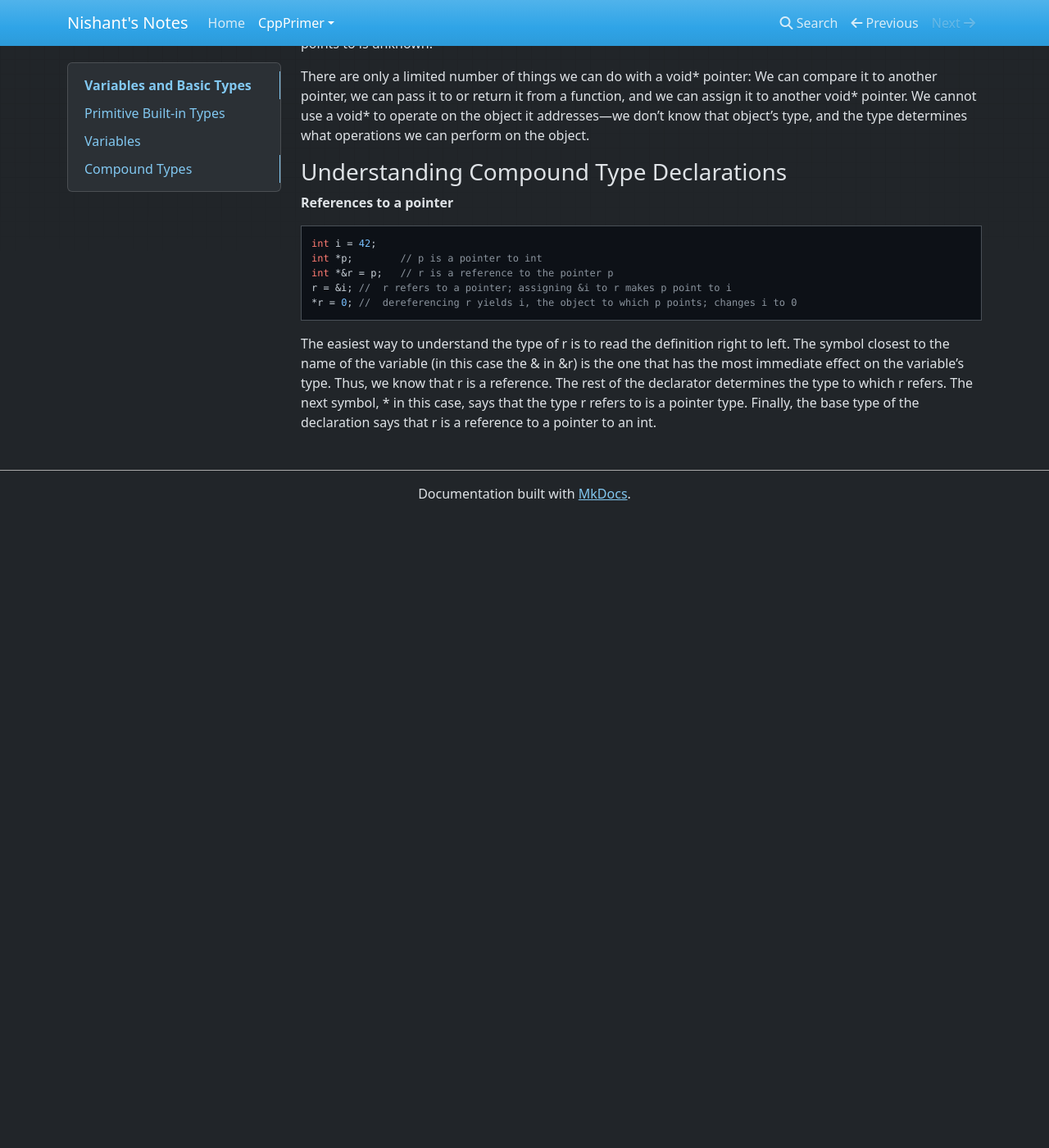
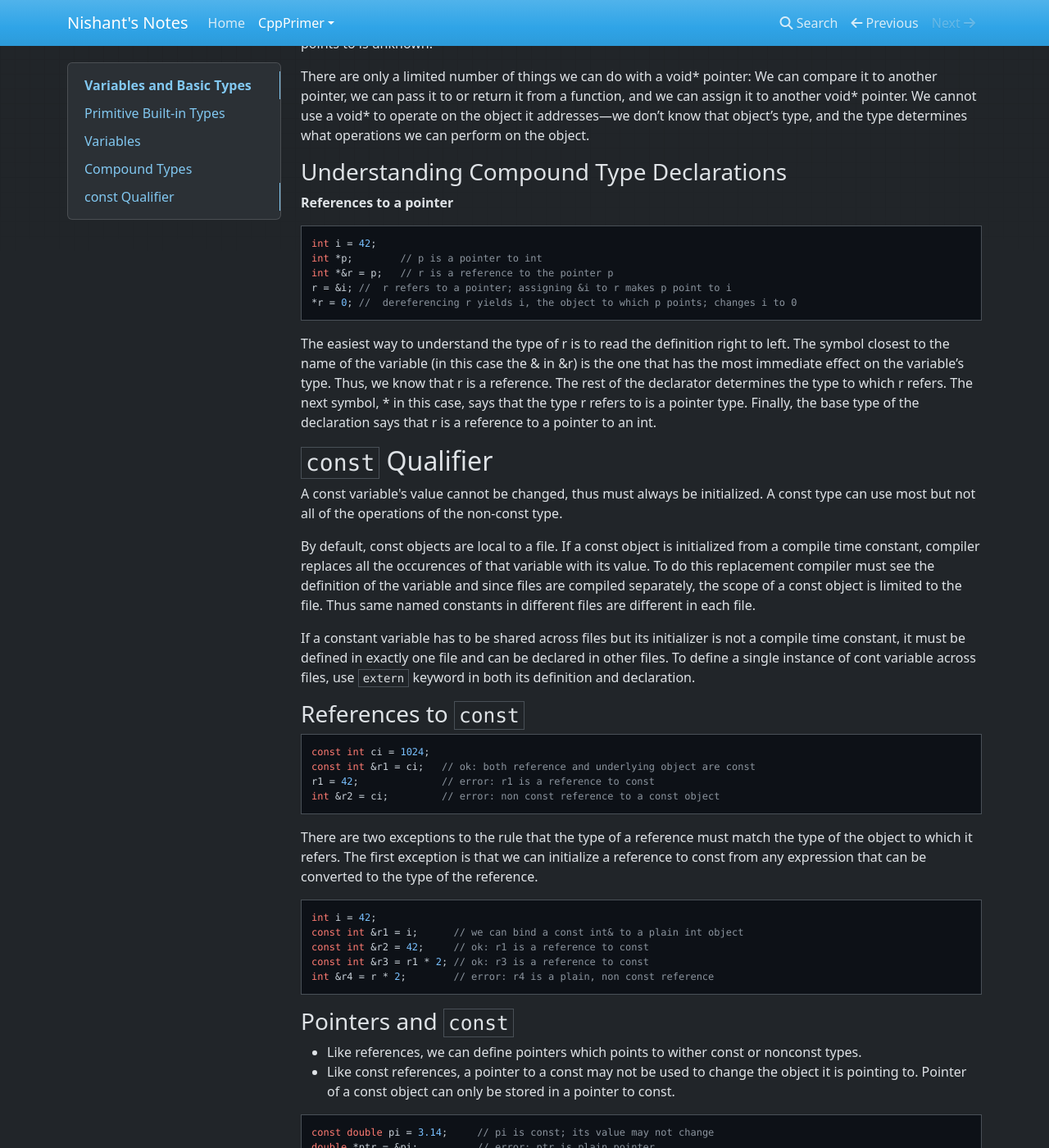
Before and after one commit to gonna-make-it/notes, an MkDocs documentation site: the page built from docs/cppprimer/ch02.md, in a window 1280 px wide and 1400 px high, scrolled down 5995 px. Shown: the whole window at 82% size. Built offline with MkDocs 1.6.1, drawn with Linux system fonts in a browser that asks for light colours; nearby versions of some CDN libraries; before the commit the page ends 6625 px from its top, so only the background shows below that; some of the changed text lies outside the part shown.

Commit message:
Add ch02 upto section 2.4

````diff
--- a/docs/cppprimer/ch02.md
+++ b/docs/cppprimer/ch02.md
@@ -250,3 +250,79 @@ r = &i; //  r refers to a pointer; assigning &i to r makes p point to i
 ```
 
 The easiest way to understand the type of r is to read the definition right to left. The symbol closest to the name of the variable (in this case the & in &r) is the one that has the most immediate effect on the variable’s type. Thus, we know that r is a reference. The rest of the declarator determines the type to which r refers. The next symbol, * in this case, says that the type r refers to is a pointer type. Finally, the base type of the declaration says that r is a reference to a pointer to an int.
+
+## `const` Qualifier
+
+A const variable's value cannot be changed, thus must always be initialized. A const type can use most but not all of the operations of the non-const type.
+
+By default, const objects are local to a file. If a const object is initialized from a compile time constant, compiler replaces all the occurences of that variable with its value. To do this replacement compiler must see the definition of the variable and since files are compiled separately, the scope of a const object is limited to the file. Thus same named constants in different files are different in each file.
+
+If a constant variable has to be shared across files but its initializer is not a compile time constant, it must be defined in exactly one file and can be declared in other files. To define a single instance of cont variable across files, use `extern` keyword in both its definition and declaration.
+
+### References to `const`
+
+```
+const int ci = 1024;
+const int &r1 = ci;   // ok: both reference and underlying object are const
+r1 = 42;              // error: r1 is a reference to const
+int &r2 = ci;         // error: non const reference to a const object
+```
+
+There are two exceptions to the rule that the type of a reference must match the type of the object to which it refers. The first exception is that we can initialize a reference to const from any expression that can be converted to the type of the reference.
+
+```
+int i = 42;
+const int &r1 = i;      // we can bind a const int& to a plain int object
+const int &r2 = 42;     // ok: r1 is a reference to const
+const int &r3 = r1 * 2; // ok: r3 is a reference to const
+int &r4 = r * 2;        // error: r4 is a plain, non const reference
+```
+
+### Pointers and `const`
+
+* Like references, we can define pointers which points to wither const or nonconst types.
+* Like const references, a pointer to a const may not be used to change the object it is pointing to. Pointer of a const object can only be stored in a pointer to const.
+
+```
+const double pi = 3.14;     // pi is const; its value may not change
+double *ptr = &pi;          // error: ptr is plain pointer
+const double *cptr = &pi;   // ok: cptr may point to a const double
+*cptr = 42;                 // error: cannot assign to *cptr
+```
+
+There are two exceptions to the rule that the types of a pointer and the object to which it points must match. The first exception is that we can use a pointer to const to point to a nonconst object.
+
+```
+double dval = 3.14;       // dval is a double; its value can be changed
+cptr = &dval;             // ok: but can't change dval through cptr
+```
+
+**`const` pointers**
+
+Unlike references, pointers are objects. Hence we can have pointers which are themselves constant. A constant pointer must be initialzed and post that its value cannot be changed. We indicate that a pointer is const by putting const keyword after * in its definition.
+
+```
+int errNumb = 0;
+int *const curErr = &errNumb;  // curErr will always point to errNumb
+const double pi = 3.14159;
+const double *const pip = &pi; // pip is a const pointer to a const object
+```
+
+The fact that a pointer is itself const says nothing about whether we can use the pointer to change the underlying object. Whether we can change that object depends entirely on the type to which the pointer points.
+
+**Top-Level `const`**
+
+We use the term top-level const to indicate that the pointer itself is a const. When a pointer can point to a const object, we refer to that const as a low-level const.
+
+Top-level consts can appear in any object type i.e. arithmetic, class and pointer types. Low-level consts appear in base type of compound types like references and pointers.
+
+```
+int i = 0;
+int *const p1 = &i;         // we can't change the value of p1; const is top-level
+const int ci = 42;          // we cannot change ci; const is top-level
+const int *p2 = &ci;        // we can change p2; const is low-level
+const int *const p3 = p2;   // right-most const is top-level, left-most is not
+const int &r = ci;          // const in reference types is always low-level
+```
+
+When we copy an object top-level consts are ignored. While low-level consts are never ignored.
````
